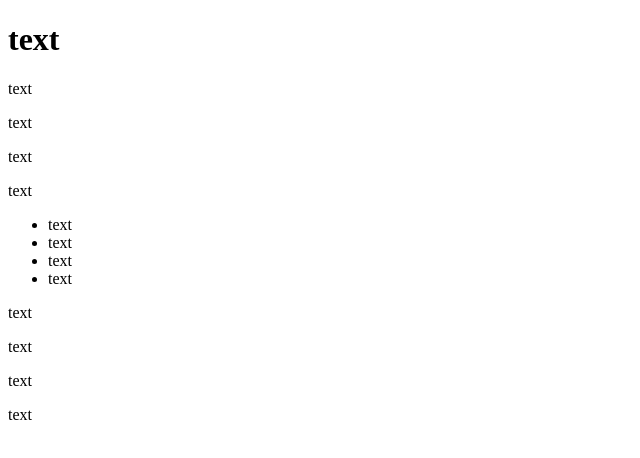
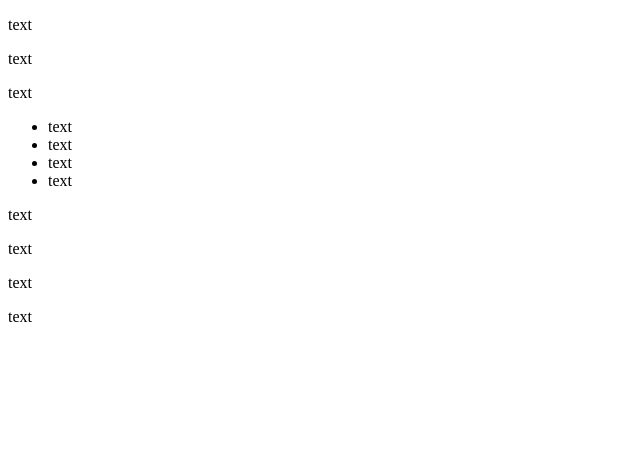
Before and after one commit to honeybees00/tester, a plain HTML site: page index.html in a window 1280 px wide. Shown: the whole page, without its empty margins (0-640 px from the left). Drawn offline with Linux system fonts and the light colour scheme.

Commit message:
deleted text

```diff
--- a/index.html
+++ b/index.html
@@ -6,8 +6,6 @@
     <title>Document</title>
 </head>
 <body>
-    <h1>text</h1>
-    <p>text</p>
     <p>text</p>
     <p>text</p>
     <p>text</p>
```
